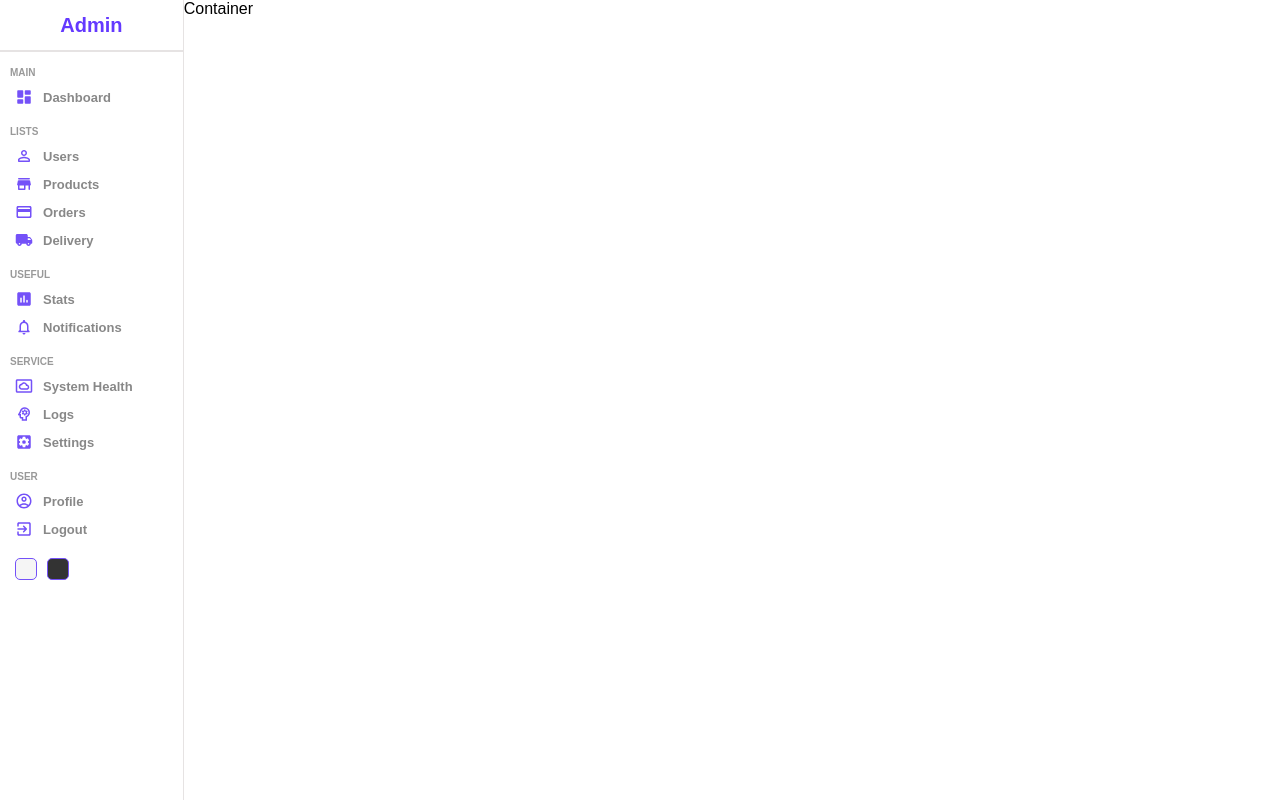
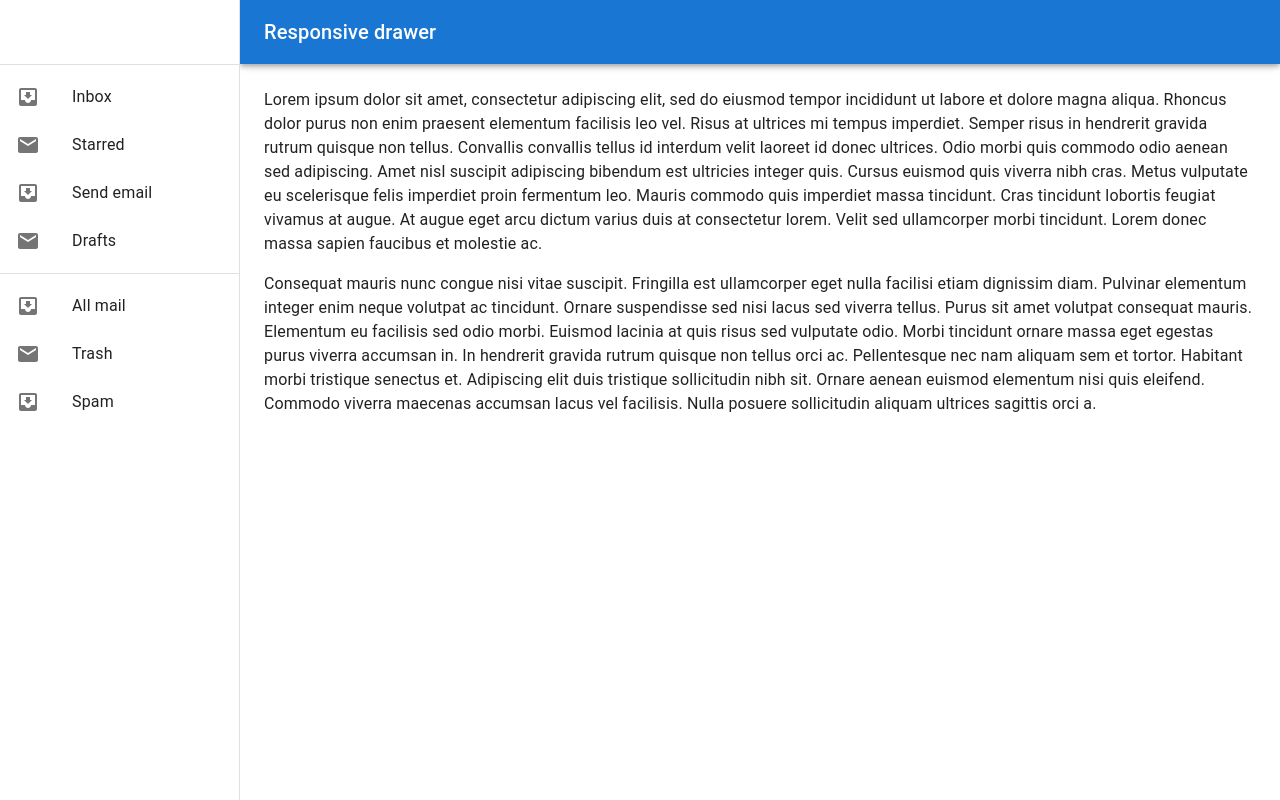
Before and after one commit to aungkhant611658/custom_react_admin_dashboard, a React (Create React App) app: page / in a window 1280 px wide. Built offline with nearby package versions, Linux system fonts and the light colour scheme.

Commit message:
setup sidebar and navbar

```diff
--- a/src/components/navbar/Navbar.jsx
+++ b/src/components/navbar/Navbar.jsx
@@ -1,9 +1,35 @@
 import React from "react";
+import AppBar from "@mui/material/AppBar";
+import IconButton from "@mui/material/IconButton";
+import MenuIcon from "@mui/icons-material/Menu";
+import Toolbar from "@mui/material/Toolbar";
+import Typography from "@mui/material/Typography";
 
-import "./Navbar.scss";
-
-const Navbar = () => {
-  return <div className="navbar">Navbar</div>;
+const Navbar = ({ handleDrawer, drawerWidth }) => {
+  return (
+    <AppBar
+      position="fixed"
+      sx={{
+        width: { sm: `calc(100% - ${drawerWidth}px)` },
+        ml: { sm: `${drawerWidth}px` },
+      }}
+    >
+      <Toolbar>
+        <IconButton
+          color="inherit"
+          aria-label="open drawer"
+          edge="start"
+          onClick={handleDrawer}
+          sx={{ mr: 2, display: { sm: "none" } }}
+        >
+          <MenuIcon />
+        </IconButton>
+        <Typography variant="h6" noWrap component="div">
+          Responsive drawer
+        </Typography>
+      </Toolbar>
+    </AppBar>
+  );
 };
 
 export default Navbar;
--- a/src/components/sidebar/Sidebar.jsx
+++ b/src/components/sidebar/Sidebar.jsx
@@ -1,96 +1,95 @@
-import React from "react";
+import * as React from "react";
+import Box from "@mui/material/Box";
+import Divider from "@mui/material/Divider";
+import Drawer from "@mui/material/Drawer";
+import InboxIcon from "@mui/icons-material/MoveToInbox";
+import List from "@mui/material/List";
+import ListItem from "@mui/material/ListItem";
+import ListItemButton from "@mui/material/ListItemButton";
+import ListItemIcon from "@mui/material/ListItemIcon";
+import ListItemText from "@mui/material/ListItemText";
+import MailIcon from "@mui/icons-material/Mail";
+import Toolbar from "@mui/material/Toolbar";
 
-import "./Sidebar.scss";
+const Sidebar = ({
+  handleDrawerClose,
+  handleDrawerTransitionEnd,
+  container,
+  drawerWidth,
+  mobileOpen,
+}) => {
+  const drawer = (
+    <div>
+      <Toolbar />
+      <Divider />
+      <List>
+        {["Inbox", "Starred", "Send email", "Drafts"].map((text, index) => (
+          <ListItem key={text} disablePadding>
+            <ListItemButton>
+              <ListItemIcon>
+                {index % 2 === 0 ? <InboxIcon /> : <MailIcon />}
+              </ListItemIcon>
+              <ListItemText primary={text} />
+            </ListItemButton>
+          </ListItem>
+        ))}
+      </List>
+      <Divider />
+      <List>
+        {["All mail", "Trash", "Spam"].map((text, index) => (
+          <ListItem key={text} disablePadding>
+            <ListItemButton>
+              <ListItemIcon>
+                {index % 2 === 0 ? <InboxIcon /> : <MailIcon />}
+              </ListItemIcon>
+              <ListItemText primary={text} />
+            </ListItemButton>
+          </ListItem>
+        ))}
+      </List>
+    </div>
+  );
 
-import DashboardRoundedIcon from "@mui/icons-material/DashboardRounded";
-import PersonOutlineRoundedIcon from "@mui/icons-material/PersonOutlineRounded";
-import StoreRoundedIcon from "@mui/icons-material/StoreRounded";
-import PaymentRoundedIcon from "@mui/icons-material/PaymentRounded";
-import LocalShippingRoundedIcon from "@mui/icons-material/LocalShippingRounded";
-import InsertChartRoundedIcon from "@mui/icons-material/InsertChartRounded";
-import NotificationsNoneRoundedIcon from "@mui/icons-material/NotificationsNoneRounded";
-import SettingsSystemDaydreamOutlinedIcon from "@mui/icons-material/SettingsSystemDaydreamOutlined";
-import PsychologyOutlinedIcon from "@mui/icons-material/PsychologyOutlined";
-import SettingsApplicationsSharpIcon from "@mui/icons-material/SettingsApplicationsSharp";
-import AccountCircleOutlinedIcon from "@mui/icons-material/AccountCircleOutlined";
-import ExitToAppRoundedIcon from "@mui/icons-material/ExitToAppRounded";
-
-const Sidebar = () => {
   return (
-    <div className="sidebar">
-      <div className="top">
-        <span className="logo">Admin</span>
-      </div>
-
-      <hr />
-
-      <div className="center">
-        <ul>
-          <p className="title">MAIN</p>
-          <li>
-            <DashboardRoundedIcon className="icon" />
-            <span>Dashboard</span>
-          </li>
-
-          <p className="title">LISTS</p>
-          <li>
-            <PersonOutlineRoundedIcon className="icon" />
-            <span>Users</span>
-          </li>
-          <li>
-            <StoreRoundedIcon className="icon" />
-            <span>Products</span>
-          </li>
-          <li>
-            <PaymentRoundedIcon className="icon" />
-            <span>Orders</span>
-          </li>
-          <li>
-            <LocalShippingRoundedIcon className="icon" />
-            <span>Delivery</span>
-          </li>
-
-          <p className="title">USEFUL</p>
-          <li>
-            <InsertChartRoundedIcon className="icon" />
-            <span>Stats</span>
-          </li>
-          <li>
-            <NotificationsNoneRoundedIcon className="icon" />
-            <span>Notifications</span>
-          </li>
-
-          <p className="title">SERVICE</p>
-          <li>
-            <SettingsSystemDaydreamOutlinedIcon className="icon" />
-            <span>System Health</span>
-          </li>
-          <li>
-            <PsychologyOutlinedIcon className="icon" />
-            <span>Logs</span>
-          </li>
-          <li>
-            <SettingsApplicationsSharpIcon className="icon" />
-            <span>Settings</span>
-          </li>
-
-          <p className="title">USER</p>
-          <li>
-            <AccountCircleOutlinedIcon className="icon" />
-            <span>Profile</span>
-          </li>
-          <li>
-            <ExitToAppRoundedIcon className="icon" />
-            <span>Logout</span>
-          </li>
-        </ul>
-      </div>
-
-      <div className="bottom">
-        <div className="colorOption"></div>
-        <div className="colorOption"></div>
-      </div>
-    </div>
+    <Box
+      component="nav"
+      sx={{ width: { sm: drawerWidth }, flexShrink: { sm: 0 } }}
+      aria-label="mailbox folders"
+    >
+      {/* The implementation can be swapped with js to avoid SEO duplication of links. */}
+      <Drawer
+        container={container}
+        variant="temporary"
+        open={mobileOpen}
+        onTransitionEnd={handleDrawerTransitionEnd}
+        onClose={handleDrawerClose}
+        ModalProps={{
+          keepMounted: true, // Better open performance on mobile.
+        }}
+        sx={{
+          display: { xs: "block", sm: "none" },
+          "& .MuiDrawer-paper": {
+            boxSizing: "border-box",
+            width: drawerWidth,
+          },
+        }}
+      >
+        {drawer}
+      </Drawer>
+      <Drawer
+        variant="permanent"
+        sx={{
+          display: { xs: "none", sm: "block" },
+          "& .MuiDrawer-paper": {
+            boxSizing: "border-box",
+            width: drawerWidth,
+          },
+        }}
+        open
+      >
+        {drawer}
+      </Drawer>
+    </Box>
   );
 };
 
--- a/src/pages/home/Home.jsx
+++ b/src/pages/home/Home.jsx
@@ -1,16 +1,98 @@
-import React from "react";
-
+import * as React from "react";
+import PropTypes from "prop-types";
+import Box from "@mui/material/Box";
+import CssBaseline from "@mui/material/CssBaseline";
+import Toolbar from "@mui/material/Toolbar";
+import Typography from "@mui/material/Typography";
+import Navbar from "../../components/navbar/Navbar";
 import Sidebar from "../../components/sidebar/Sidebar";
 
-import "./Home.scss";
+const drawerWidth = 240;
 
-const Home = () => {
+function Home(props) {
+  const { window } = props;
+  const [mobileOpen, setMobileOpen] = React.useState(false);
+  const [isClosing, setIsClosing] = React.useState(false);
+
+  const handleDrawerClose = () => {
+    setIsClosing(true);
+    setMobileOpen(false);
+  };
+
+  const handleDrawerTransitionEnd = () => {
+    setIsClosing(false);
+  };
+
+  const handleDrawerToggle = () => {
+    if (!isClosing) {
+      setMobileOpen(!mobileOpen);
+    }
+  };
+
+  // Remove this const when copying and pasting into your project.
+  const container =
+    window !== undefined ? () => window().document.body : undefined;
+
   return (
-    <div className="home">
-      <Sidebar />
-      <div className="homeContainer">Container</div>
-    </div>
+    <Box sx={{ display: "flex" }}>
+      <CssBaseline />
+      <Navbar handleDrawer={handleDrawerToggle} drawerWidth={drawerWidth} />
+      <Sidebar
+        handleDrawerClose={handleDrawerClose}
+        handleDrawerTransitionEnd={handleDrawerTransitionEnd}
+        container={container}
+        drawerWidth={drawerWidth}
+        mobileOpen={mobileOpen}
+      />
+      <Box
+        component="main"
+        sx={{
+          flexGrow: 1,
+          p: 3,
+          width: { sm: `calc(100% - ${drawerWidth}px)` },
+        }}
+      >
+        <Toolbar />
+        <Typography paragraph>
+          Lorem ipsum dolor sit amet, consectetur adipiscing elit, sed do
+          eiusmod tempor incididunt ut labore et dolore magna aliqua. Rhoncus
+          dolor purus non enim praesent elementum facilisis leo vel. Risus at
+          ultrices mi tempus imperdiet. Semper risus in hendrerit gravida rutrum
+          quisque non tellus. Convallis convallis tellus id interdum velit
+          laoreet id donec ultrices. Odio morbi quis commodo odio aenean sed
+          adipiscing. Amet nisl suscipit adipiscing bibendum est ultricies
+          integer quis. Cursus euismod quis viverra nibh cras. Metus vulputate
+          eu scelerisque felis imperdiet proin fermentum leo. Mauris commodo
+          quis imperdiet massa tincidunt. Cras tincidunt lobortis feugiat
+          vivamus at augue. At augue eget arcu dictum varius duis at consectetur
+          lorem. Velit sed ullamcorper morbi tincidunt. Lorem donec massa sapien
+          faucibus et molestie ac.
+        </Typography>
+        <Typography paragraph>
+          Consequat mauris nunc congue nisi vitae suscipit. Fringilla est
+          ullamcorper eget nulla facilisi etiam dignissim diam. Pulvinar
+          elementum integer enim neque volutpat ac tincidunt. Ornare suspendisse
+          sed nisi lacus sed viverra tellus. Purus sit amet volutpat consequat
+          mauris. Elementum eu facilisis sed odio morbi. Euismod lacinia at quis
+          risus sed vulputate odio. Morbi tincidunt ornare massa eget egestas
+          purus viverra accumsan in. In hendrerit gravida rutrum quisque non
+          tellus orci ac. Pellentesque nec nam aliquam sem et tortor. Habitant
+          morbi tristique senectus et. Adipiscing elit duis tristique
+          sollicitudin nibh sit. Ornare aenean euismod elementum nisi quis
+          eleifend. Commodo viverra maecenas accumsan lacus vel facilisis. Nulla
+          posuere sollicitudin aliquam ultrices sagittis orci a.
+        </Typography>
+      </Box>
+    </Box>
   );
+}
+
+Home.propTypes = {
+  /**
+   * Injected by the documentation to work in an iframe.
+   * Remove this when copying and pasting into your project.
+   */
+  window: PropTypes.func,
 };
 
 export default Home;
```
Also changed, not shown: src/components/navbar/Navbar.scss (+71 -0 lines), src/components/sidebar/OldSiderbar.jsx (added, +97 -0 lines).
